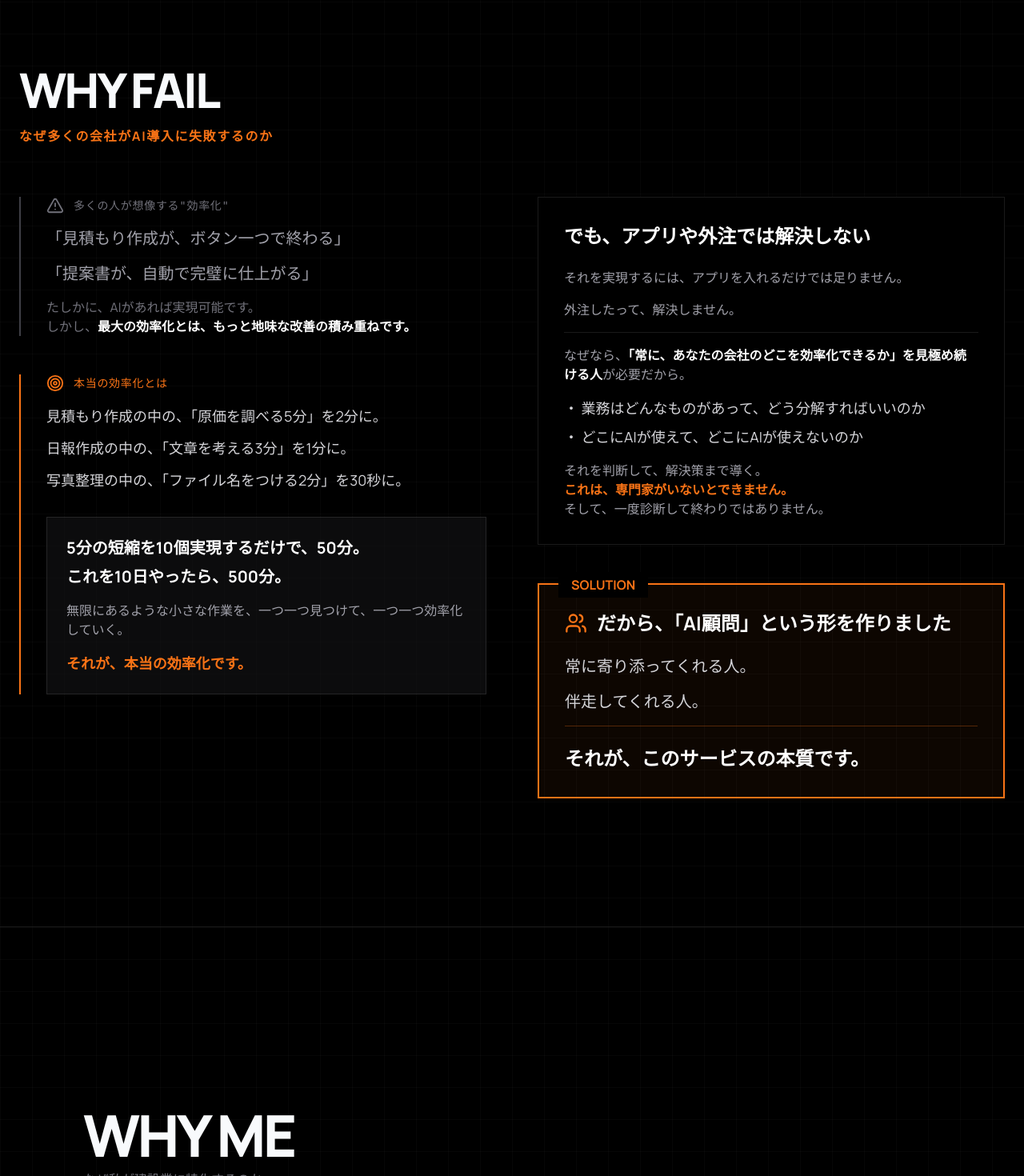
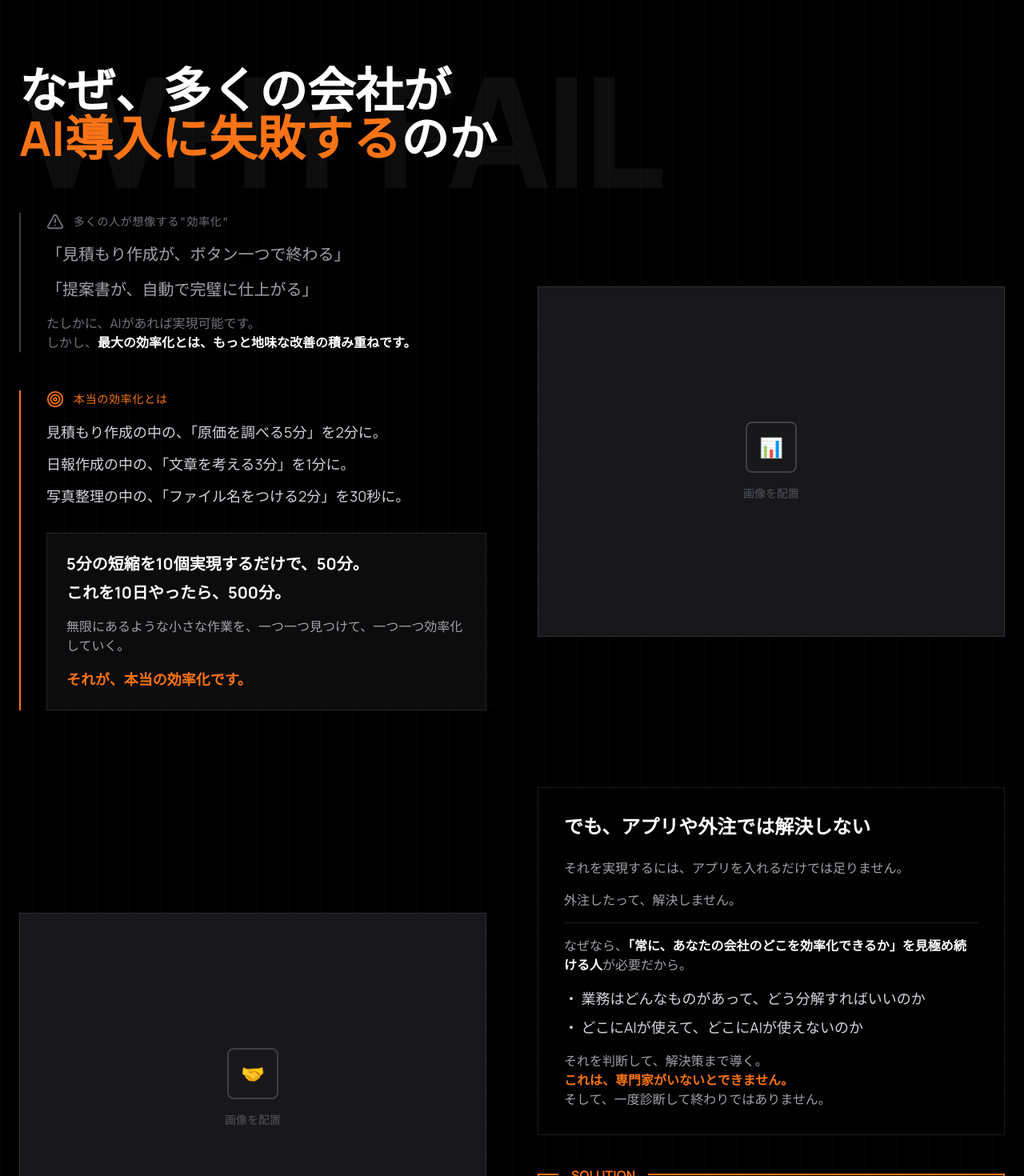
Before and after one commit to shunsuke-tnk/AI-komon-KENSETSU, a React (Vite) app: page / in a window 1280 px wide. Shown: the part 2220-3690 px from the top of the page at 80% size. Built offline with nearby package versions, Linux system fonts and the light colour scheme.

Commit message:
なぜ、多くの会社が・・・を改変

```diff
--- a/components/WhyFailSection.tsx
+++ b/components/WhyFailSection.tsx
@@ -5,13 +5,21 @@ import { AlertTriangle, Target, Users } from 'lucide-react';
 export const WhyFailSection: React.FC = () => {
   return (
     <Section id="why-fail">
-      <div className="mb-16">
-        <h2 className="text-4xl md:text-6xl font-black tracking-tighter mb-4">WHY FAIL</h2>
-        <p className="text-orange-500 font-bold tracking-widest text-base">なぜ多くの会社がAI導入に失敗するのか</p>
+      <div className="mb-16 relative">
+        {/* 背景の WHY FAIL */}
+        <span className="absolute -top-4 left-0 text-[8rem] md:text-[12rem] font-black tracking-tighter text-white/5 select-none pointer-events-none leading-none">
+          WHY FAIL
+        </span>
+        {/* 前面のタイトル */}
+        <h2 className="relative text-3xl md:text-5xl lg:text-6xl font-bold text-white leading-tight">
+          なぜ、多くの会社が<br />
+          <span className="text-orange-500">AI導入に失敗する</span>のか
+        </h2>
       </div>
 
-      <div className="grid grid-cols-1 lg:grid-cols-2 gap-16">
-        {/* Left Column: The Problem */}
+      {/* Row 1: 左にテキスト / 右に画像 */}
+      <div className="grid grid-cols-1 lg:grid-cols-2 gap-12 lg:gap-16 items-center mb-24">
+        {/* Left: Text Content */}
         <div className="space-y-12">
           {/* 多くの人が想像する"効率化" */}
           <div className="border-l-2 border-zinc-700 pl-8">
@@ -51,8 +59,31 @@ export const WhyFailSection: React.FC = () => {
           </div>
         </div>
 
-        {/* Right Column: The Solution */}
-        <div className="space-y-12">
+        {/* Right: Image Placeholder */}
+        <div className="aspect-[4/3] bg-zinc-900 border border-white/10 flex items-center justify-center">
+          <div className="text-center text-zinc-600">
+            <div className="w-16 h-16 mx-auto mb-4 border-2 border-zinc-700 rounded-lg flex items-center justify-center">
+              <span className="text-2xl">📊</span>
+            </div>
+            <p className="text-sm">画像を配置</p>
+          </div>
+        </div>
+      </div>
+
+      {/* Row 2: 左に画像 / 右にテキスト */}
+      <div className="grid grid-cols-1 lg:grid-cols-2 gap-12 lg:gap-16 items-center">
+        {/* Left: Image Placeholder */}
+        <div className="aspect-[4/3] bg-zinc-900 border border-white/10 flex items-center justify-center order-2 lg:order-1">
+          <div className="text-center text-zinc-600">
+            <div className="w-16 h-16 mx-auto mb-4 border-2 border-zinc-700 rounded-lg flex items-center justify-center">
+              <span className="text-2xl">🤝</span>
+            </div>
+            <p className="text-sm">画像を配置</p>
+          </div>
+        </div>
+
+        {/* Right: Text Content */}
+        <div className="space-y-12 order-1 lg:order-2">
           {/* でも、アプリや外注では解決しない */}
           <div className="border border-white/10 p-8 bg-black">
             <h3 className="text-2xl font-bold mb-6 text-white">でも、アプリや外注では解決しない</h3>
```
